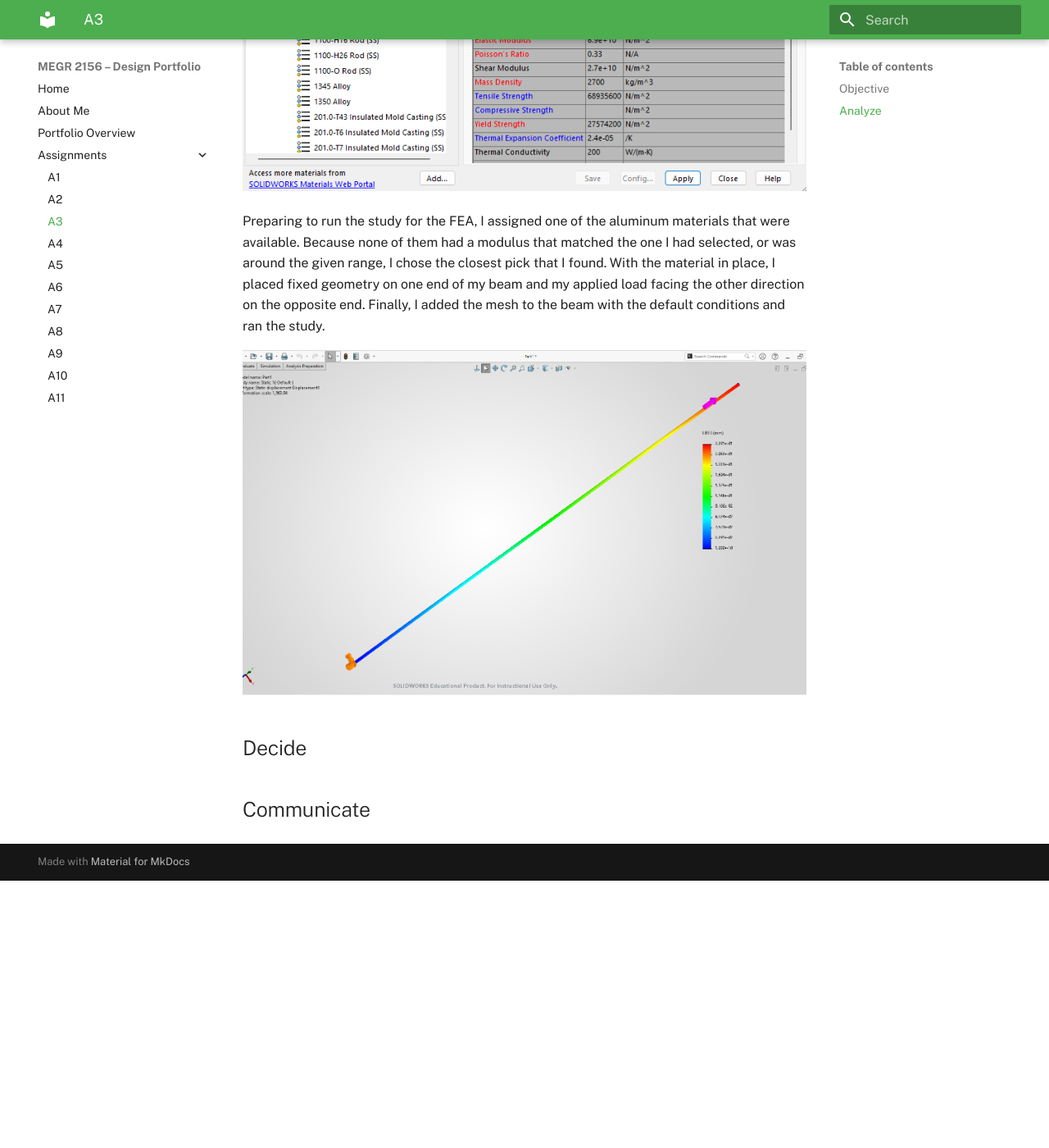
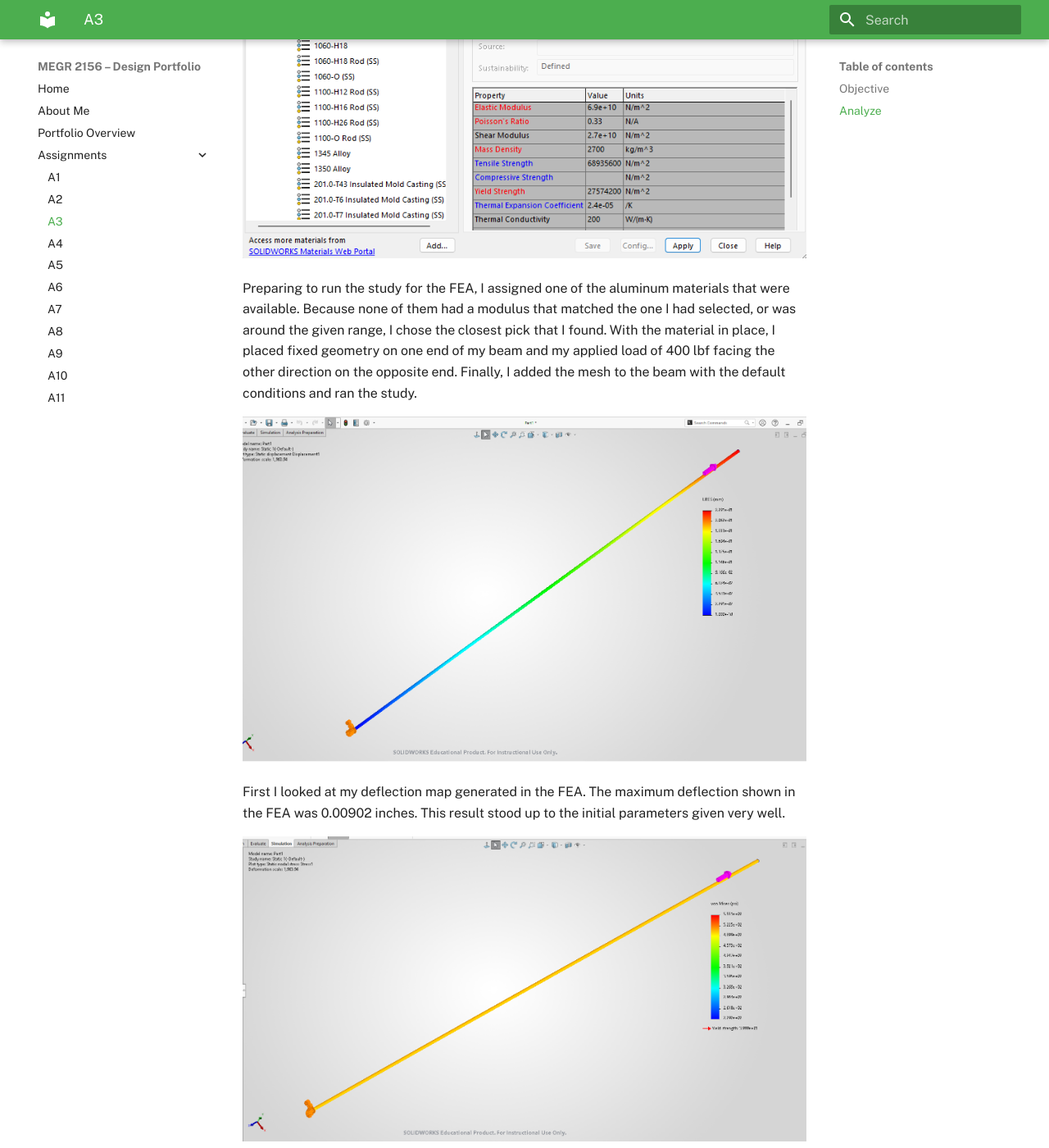
Before and after one commit to Jmswanchara/megr2156-portfolio, an MkDocs documentation site: the page built from docs/assignments/A03/index.md, in a window 1280 px wide and 1400 px high, scrolled down 1983 px. Shown: the whole window at 82% size. Built offline with MkDocs 1.6.1 and Material for MkDocs 9.7.7, drawn with Linux system fonts in a browser that asks for light colours; before the commit the page ends 3057 px from its top, so only the background shows below that.

Commit message:
Update FEA section with applied load and deflection result
Added details about the applied load in the FEA section and included the maximum deflection result from the analysis.

```diff
--- a/docs/assignments/A03/index.md
+++ b/docs/assignments/A03/index.md
@@ -18,11 +18,17 @@ To start, I chose a diameter which I could use to calculate the cross-sectional
 
 With my finished model, I went into the equations tab and did my calculations over again.  This time assigning variables for all of the values I used in my hand calculations and confirming my beam length calculation.  The beam was still a little long after seeing it modeled, but it was decent enough to justify leaving it as is.
 
+# **FEA Generation**
+
 ![Material Properties](Material_Properties.png)
 
-Preparing to run the study for the FEA, I assigned one of the aluminum materials that were available.  Because none of them had a modulus that matched the one I had selected, or was around the given range, I chose the closest pick that I found.  With the material in place, I placed fixed geometry on one end of my beam and my applied load facing the other direction on the opposite end.  Finally, I added the mesh to the beam with the default conditions and ran the study.
+Preparing to run the study for the FEA, I assigned one of the aluminum materials that were available.  Because none of them had a modulus that matched the one I had selected, or was around the given range, I chose the closest pick that I found.  With the material in place, I placed fixed geometry on one end of my beam and my applied load of 400 lbf facing the other direction on the opposite end.  Finally, I added the mesh to the beam with the default conditions and ran the study.
 
 ![Deflection](Deflection.png)
+
+First I looked at my deflection map generated in the FEA.  The maximum deflection shown in the FEA was 0.00902 inches.  This result stood up to the initial parameters given very well.
+
+![Von Mises](Von_Mises_ss.png)
 
 
 
```
